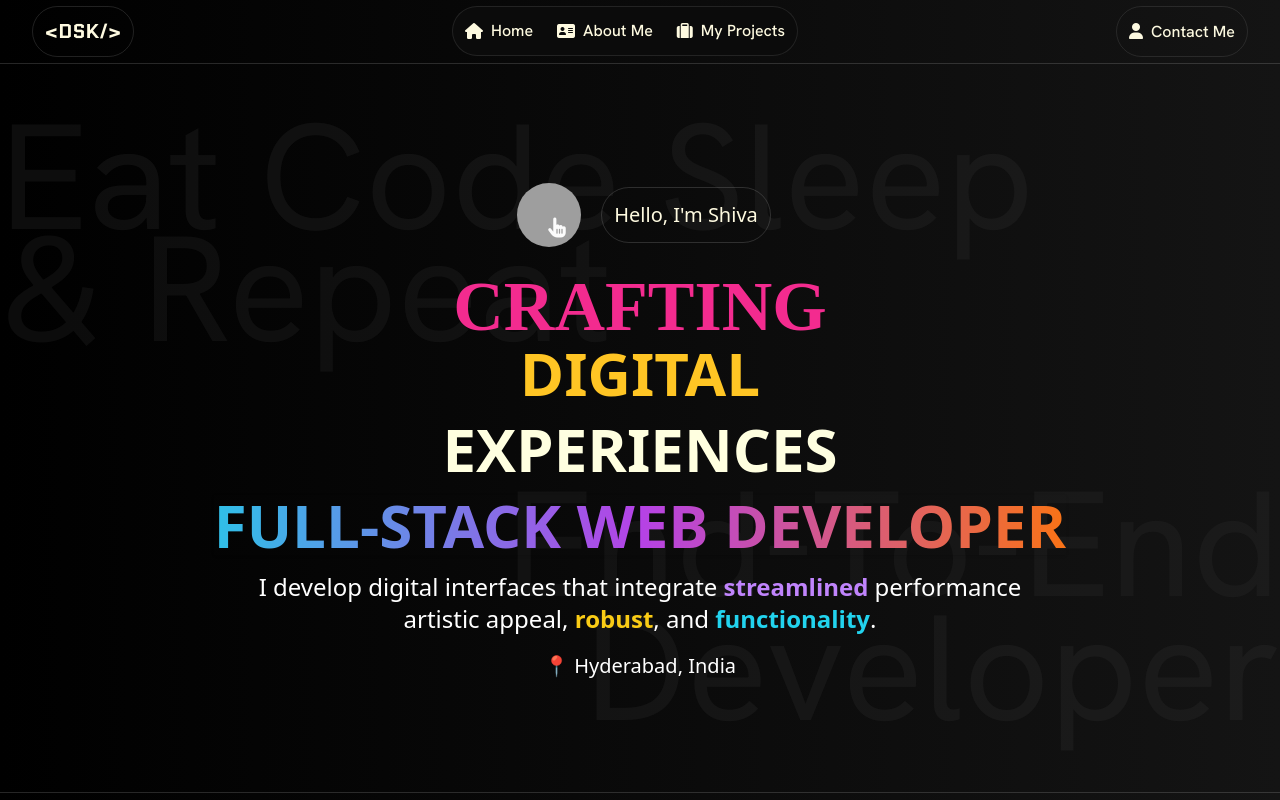
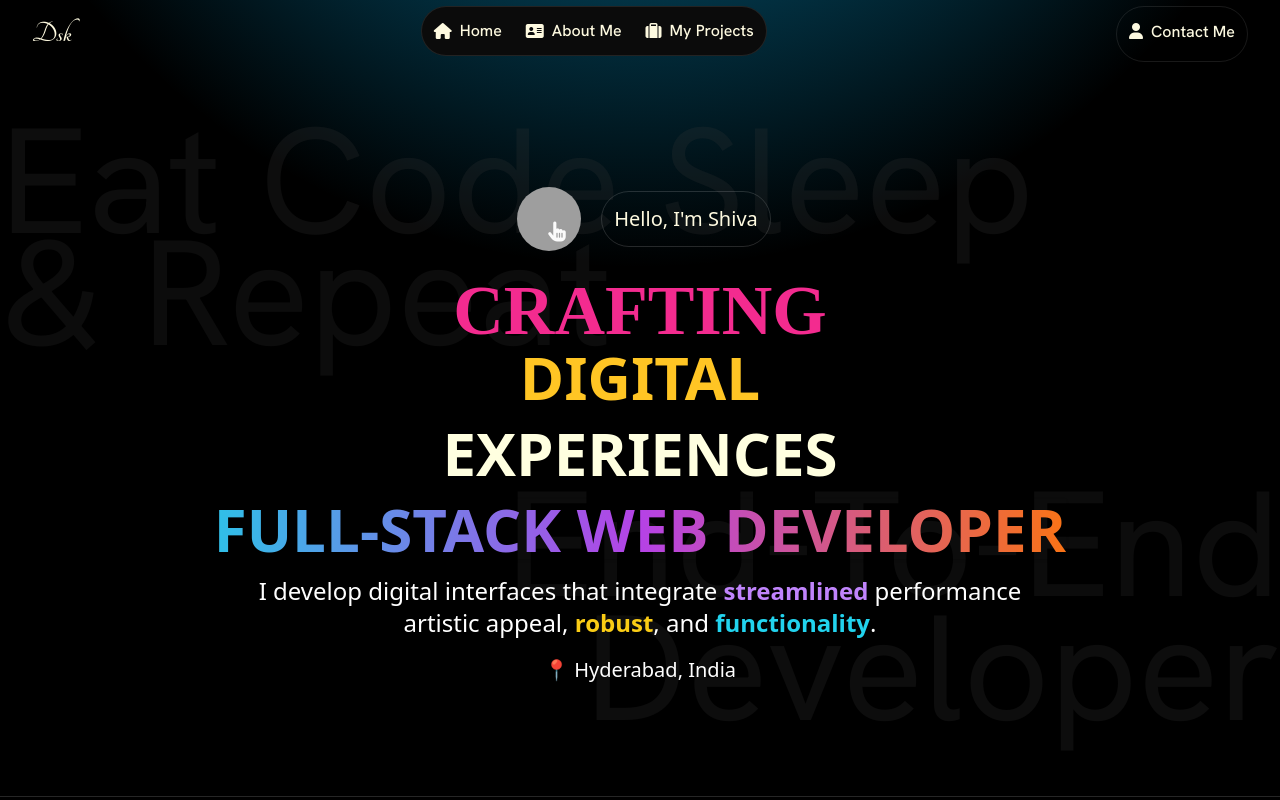
Before and after one commit to ShivakumarDornala/New-Portfolio-2026, a website: page index.html in a window 1280 px wide. Shown: the top 800 px of the page. Drawn offline with nearby package versions, Linux system fonts and the light colour scheme; grey boxes are pictures that could not be loaded; a web font is replaced by a local one.

Commit message:
Little changes

```diff
--- a/index.html
+++ b/index.html
@@ -35,6 +35,9 @@
     <link rel="preconnect" href="https://fonts.gstatic.com" crossorigin>
     <link href="https://fonts.googleapis.com/css2?family=Quantico:ital,wght@0,400;0,700;1,400;1,700&display=swap"
         rel="stylesheet">
+    <link rel="preconnect" href="https://fonts.googleapis.com">
+<link rel="preconnect" href="https://fonts.gstatic.com" crossorigin>
+<link href="https://fonts.googleapis.com/css2?family=Tangerine:wght@400;700&display=swap" rel="stylesheet">
     <link rel="icon" href="../favicon_io/favicon.ico" />
     <script src="https://cdn.tailwindcss.com"></script>
     <script src="https://unpkg.com/ionicons@4.5.10-0/dist/ionicons.js"></script>
@@ -96,8 +99,14 @@
         }
 
         body {
-            background: -webkit-linear-gradient(to right, #1c1c1c, #000000);
-            background: linear-gradient(to left, #141414, #000000);
+           background:
+  radial-gradient(
+    ellipse 80% 45% at 50% -20%,
+    hsla(196, 94%, 45%, 0.83) 0%,
+    transparent 70%
+  ),
+  black;
+
         }
 
         .autoShow {
@@ -118,10 +127,10 @@
 <body class="font-['Hanken_Grotesk'] overflow-x-hidden ">
     <!-- Navbar -->
     <div class="Home-container min-h-screen">
-        <div class="navigation border-b border-white/15">
+        <div class="navigation">
             <nav class="flex justify-between w-[95%] mx-auto m-1.5 text-base font-medium md:flex">
-                <a class="logo inline-block text-[20px] font-extrabold border border-[#ffffff21] rounded-full py-3 px-3 text-[#fefae0] font-['Quantico']"
-                    href="index.html">&lt;DSK/&gt;</a>
+                <a class="logo inline-block text-[30px] font-[700] my-4 text-[#fefae0] font-['Tangerine']"
+                    href="index.html">Dsk</a>
                 <div
                     class="dropdown-menu duration-1000 z-50 w-[95%] mx-auto text-white absolute -top-full md:static md:flex-row md:justify-center md:w-auto">
                     <ul
@@ -169,19 +178,19 @@
 
         <div class="md:flex md:justify-center md:w-full border-b border-white/15">
             <div class="overflow-hidden">
-                <p class="text-[#3939393c] text-[50px] md:text-[150px] absolute z-[-1] left-0 move-left-to-right">
+                <p class="text-[#3939393c] text-[50px] md:text-[150px] absolute z-[-1] left-0 ">
                     Eat Code Sleep
                 </p>
                 <p
-                    class="text-[#3535353c] text-[50px] md:text-[150px] absolute z-[-1] left-0 mt-10 md:mt-28 move-left-to-right">
+                    class="text-[#3535353c] text-[50px] md:text-[150px] absolute z-[-1] left-0 mt-10 md:mt-28">
                     & Repeat
                 </p>
                 <p
-                    class="text-[#3333333c] text-[50px] md:text-[150px] absolute z-[-1] right-0 bottom-16 md:bottom-36 move-right-to-left">
+                    class="text-[#3333333c] text-[50px] md:text-[150px] absolute z-[-1] right-0 bottom-16 md:bottom-36">
                     End-To-End
                 </p>
                 <p
-                    class="text-[#3939393c] mb-5 text-[50px] md:text-[150px] absolute z-[-1] right-0 bottom-0 mt-10 md:mt-28 move-right-to-left">
+                    class="text-[#3939393c] mb-5 text-[50px] md:text-[150px] absolute z-[-1] right-0 bottom-0 mt-10 md:mt-28">
                     Developer
                 </p>
             </div>
```
Also changed, not shown: about.html (+10 -4 lines), contact.html (+10 -4 lines), projects.html (+10 -4 lines).
